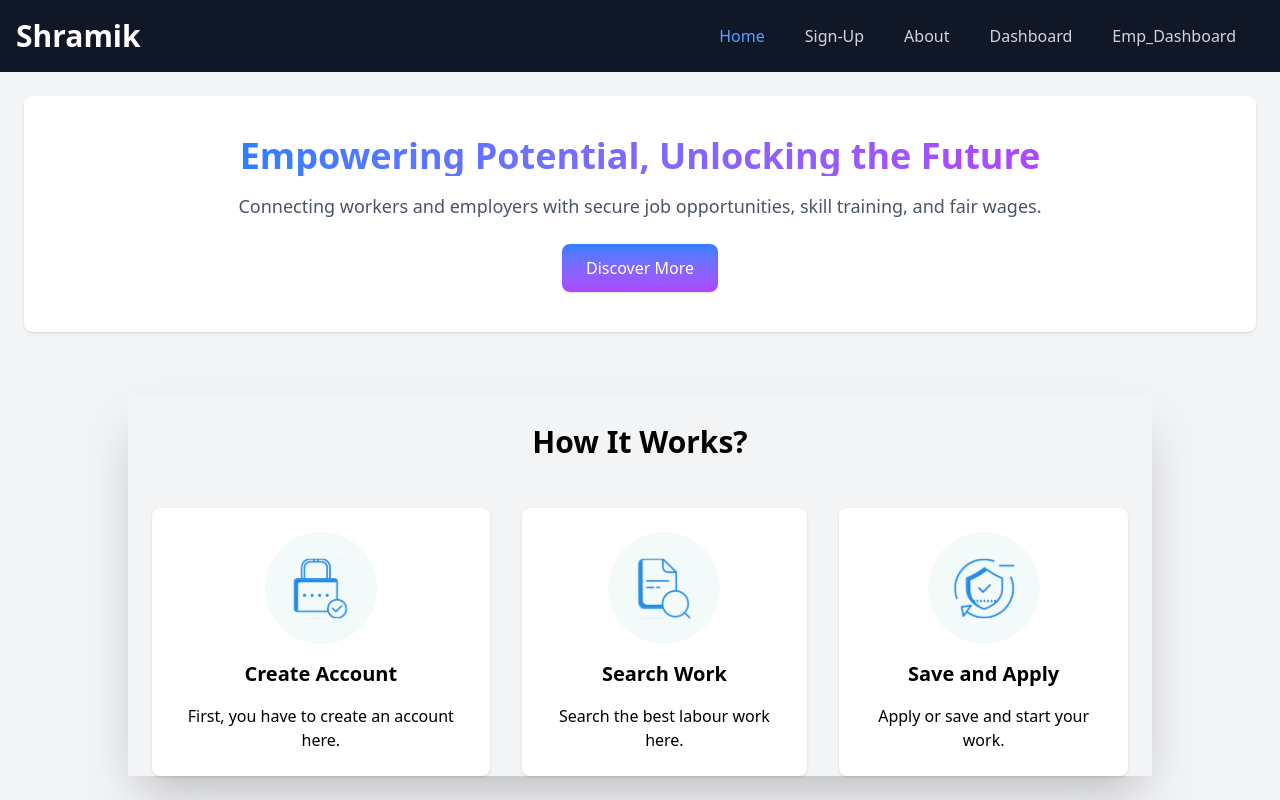
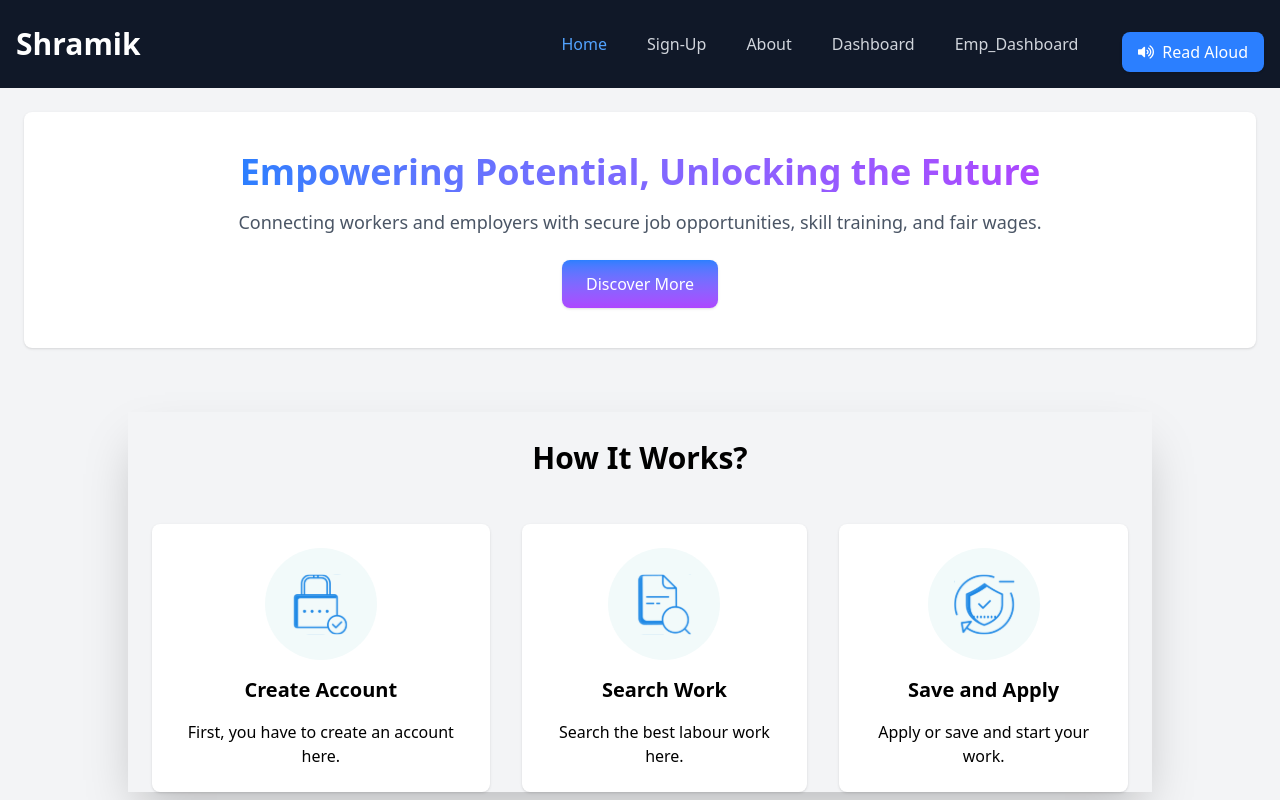
Before and after one commit to Mir0069/Dbithacks, a React (Vite) app: page / in a window 1280 px wide. Shown: the top 800 px of the page. Built offline with nearby package versions, Linux system fonts and the light colour scheme.

Commit message:
voice_added

```diff
--- a/src/components/GoogleTranslate.jsx
+++ b/src/components/GoogleTranslate.jsx
@@ -10,7 +10,8 @@ const GoogleTranslate = () => {
         }
     }, []);
 
-  return <div id="google_translate_element" className=""></div>;
+    return <div id="google_translate_element" class="flex items-center justify-center text-0"
+    ></div>;
 };
 
 export default GoogleTranslate;
--- a/src/components/Home.jsx
+++ b/src/components/Home.jsx
@@ -1,6 +1,7 @@
 import React from "react";
 import { motion } from "framer-motion";
 import { FaHome, FaBriefcase, FaUsers, FaCog } from "react-icons/fa";
+import TextToSpeech from "./TextToSpeech";
 // Import SVG assets
 import CreateAccSVG from "../assets/createac.svg";
 import SearchWorkSVG from "../assets/searchw.svg";
@@ -104,6 +105,7 @@ const Home = () => {
           <p className="text-gray-600 italic">"Thanks to Shramik, I upskilled and now earn better than ever."</p>
         </motion.div>
       </div>
+
     </div>
   );
 };
--- a/src/components/Navbar.jsx
+++ b/src/components/Navbar.jsx
@@ -2,6 +2,7 @@ import React, { useState } from 'react';
 import { NavLink } from 'react-router-dom';
 import { FaBars, FaTimes } from 'react-icons/fa'; // Icons for hamburger and close
 import GoogleTranslate from './GoogleTranslate';
+import TextToSpeech from './TextToSpeech';
 const Navbar = () => {
   const [isOpen, setIsOpen] = useState(false); // State to handle hamburger menu toggle
 
@@ -29,7 +30,7 @@ const Navbar = () => {
         </div>
 
         {/* Links for larger screens */}
-        <div className="hidden sm:flex space-x-4">
+        <div className="hidden sm:flex space-x-4 items-center">
           <NavLink
             to="/"
             className={({ isActive }) =>
@@ -85,6 +86,9 @@ const Navbar = () => {
           <nav >
             <GoogleTranslate />
           </nav>
+          <div className="">
+            <TextToSpeech />
+          </div>
         </div>
       </div>
 
--- /dev/null
+++ b/src/components/TextToSpeech.jsx
@@ -0,0 +1,59 @@
+import React, { useState } from "react";
+import { FaVolumeUp, FaStop } from "react-icons/fa"; // Import icons for better UI
+
+const TextToSpeech = () => {
+    const [isSpeaking, setIsSpeaking] = useState(false);
+    let speech = null;
+
+    // Function to read the text aloud
+    const readAloud = () => {
+        const text = document.body.innerText; // Get all visible text on the page
+        if (!text) {
+            alert("No content to read!");
+            return;
+        }
+
+        speech = new SpeechSynthesisUtterance();
+        speech.text = text;
+        speech.lang = document.documentElement.lang || "en"; // Detect language from Google Translate
+        speech.rate = 1; // Normal speech rate
+        speech.pitch = 1; // Normal pitch
+
+        setIsSpeaking(true);
+        speech.onend = () => setIsSpeaking(false);
+        window.speechSynthesis.speak(speech);
+    };
+
+    // Function to stop speech
+    const stopSpeech = () => {
+        if (window.speechSynthesis.speaking) {
+            window.speechSynthesis.cancel();
+            setIsSpeaking(false);
+        }
+    };
+
+    return (
+        <div className="flex space-x-4 mt-4">
+            <button
+                onClick={readAloud}
+                className="px-4 py-2 bg-blue-500 text-white rounded-lg shadow hover:bg-blue-600 transition flex items-center space-x-2"
+                disabled={isSpeaking}
+            >
+                <FaVolumeUp />
+                <span>Read Aloud</span>
+            </button>
+
+            {isSpeaking && (
+                <button
+                    onClick={stopSpeech}
+                    className="px-4 py-2 bg-red-500 text-white rounded-lg shadow hover:bg-red-600 transition flex items-center space-x-2"
+                >
+                    <FaStop />
+                    <span>Stop</span>
+                </button>
+            )}
+        </div>
+    );
+};
+
+export default TextToSpeech;
--- a/src/index.css
+++ b/src/index.css
@@ -4,12 +4,25 @@ body{
   background-color: #e7e7e7;
 
 }
-.goog-te-gadget {
-  font-size: 0; /* Hide Google default text */
+/***** Hide default Google Translate styles *****/
+.goog-te-banner-frame,
+.goog-te-balloon-frame,
+.goog-te-gadget span {
+    display: none !important;
 }
 
-.goog-te-gadget .goog-te-combo {
-  font-size: 16px !important;
-  padding: 8px;
-  border-radius: 5px;
+.goog-te-gadget {
+    font-size: 0 !important; /* Hides default text */
+    display: flex !important;
+    align-items: center;
+    justify-content: center;
 }
+
+.goog-te-gadget select {
+    background-color: #ffffff !important;
+    border: 2px solid #ddd !important;
+    border-radius: 8px !important;
+    padding: 8px 12px !important;
+    font-size: 14px !important;
+    color: #333 !important;
+}
```
Lines whose indentation alone changed are shown as unchanged.
